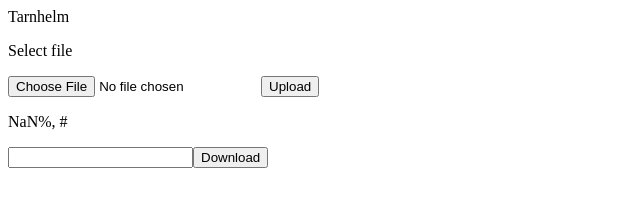
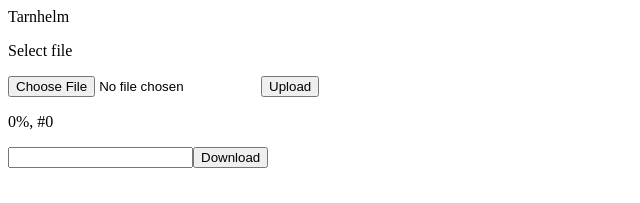
Before and after one commit to bkiac/tarnhelm, a React (Create React App) app in the folder frontend/: page / in a window 1280 px wide. Shown: the top 203 px of the page, without its empty margins (0-640 px from the left). Built offline with nearby package versions, Linux system fonts and the light colour scheme; no server answers.

Commit message:
fix upload hook return values

```diff
--- a/frontend/src/components/Upload.tsx
+++ b/frontend/src/components/Upload.tsx
@@ -7,7 +7,7 @@ function Upload(): ReactElement {
   const filesRef = useRef<HTMLInputElement>(null);
   const [counter, setCounter] = useState(0);
 
-  const [upload, { loading, percent, count, estimate }] = useUpload();
+  const [{ loading, percent, count, estimate }, upload] = useUpload();
 
   function handleClick(event: React.MouseEvent): void {
     event.preventDefault();
```
